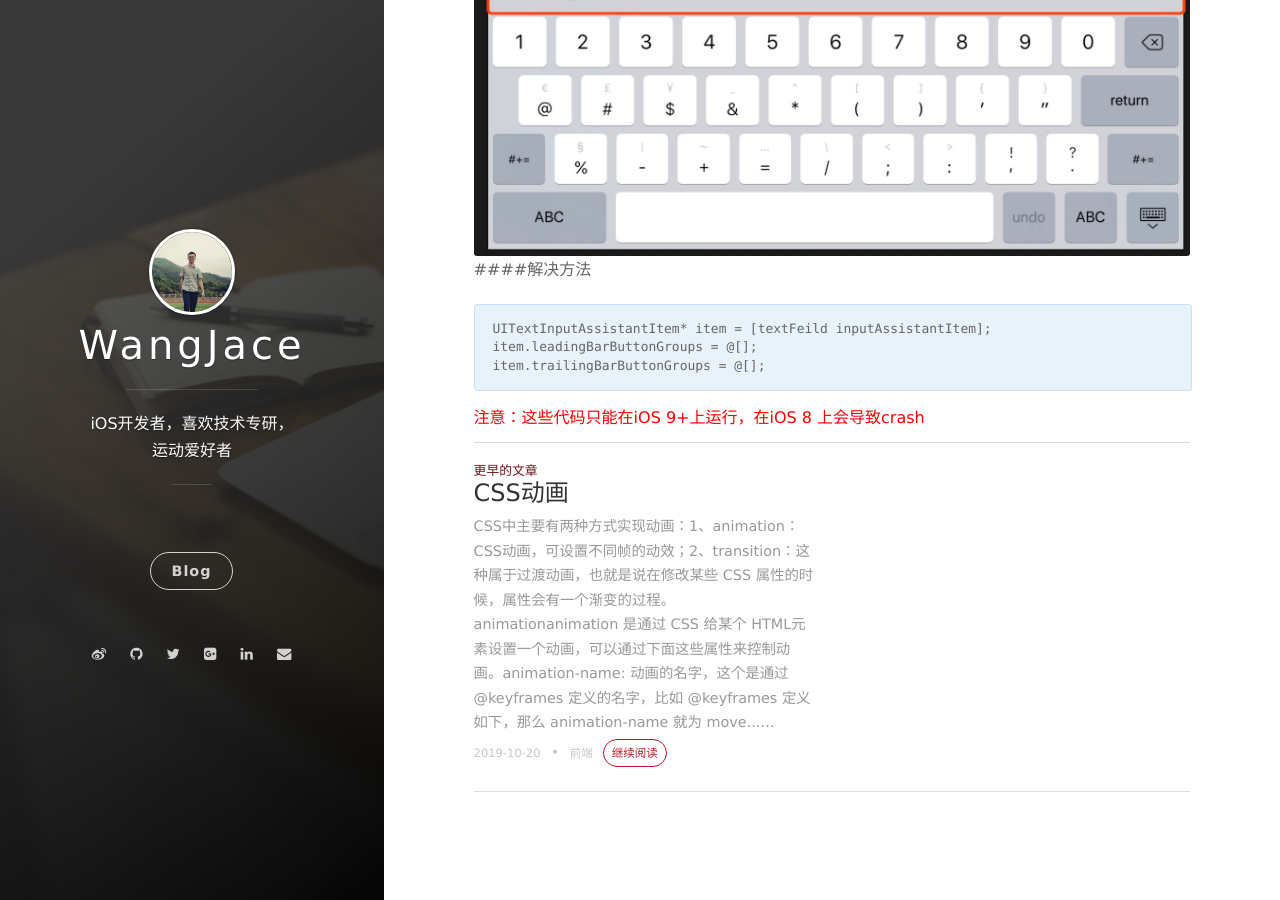
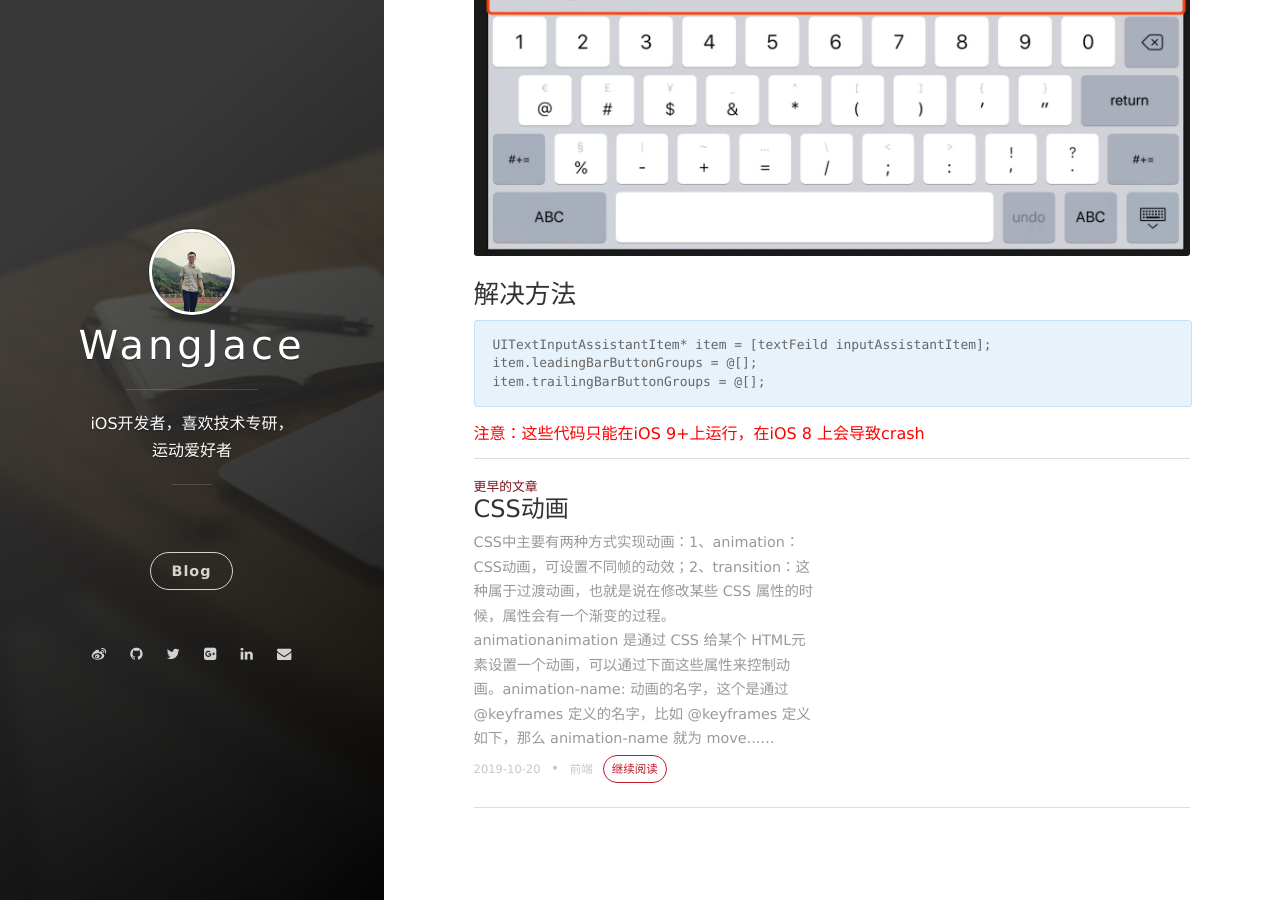
Before and after one commit to WangJace/WangJace.github.io, a Jekyll site: the page built from _posts/2020-01-03-隐藏iOS 9中自定义键盘扩展名上方的工具栏.md, in a window 1280 px wide and 900 px high, scrolled down 355 px. Built offline with Jekyll 4.4.1, drawn with Linux system fonts in a browser that asks for light colours; nearby versions of some CDN libraries; comment, search, counter and statistics services are not loaded.

````diff
--- a/_posts/2020-01-03-隐藏iOS 9中自定义键盘扩展名上方的工具栏.md
+++ b/_posts/2020-01-03-隐藏iOS 9中自定义键盘扩展名上方的工具栏.md
@@ -5,7 +5,7 @@ tags: [iOS 笔记]
 ---
 在iOS 9的iOS 9中,键盘上方有一个工具栏(称为快捷方式栏),提供撤消,重做和粘贴按钮.它在使用系统键盘或第三方键盘时出现,但它不会出现在表情符号键盘上方.我的自定义键盘扩展程序正在使用时,我不希望此工具栏可见,因为我的键盘类似于表情符号键盘. (请注意,我所说的是可以在任何应用中使用的自定义键盘扩展,而不是当文本字段成为您自己应用中的第一响应者时显示的键盘.)那么如何删除它呢？
 ![](/assets/article_images/2020-01-03-隐藏iOS9中自定义键盘扩展名上方的工具栏.png)
-####解决方法
+### 解决方法
 
 ```OC
 UITextInputAssistantItem* item = [textFeild inputAssistantItem];
````
